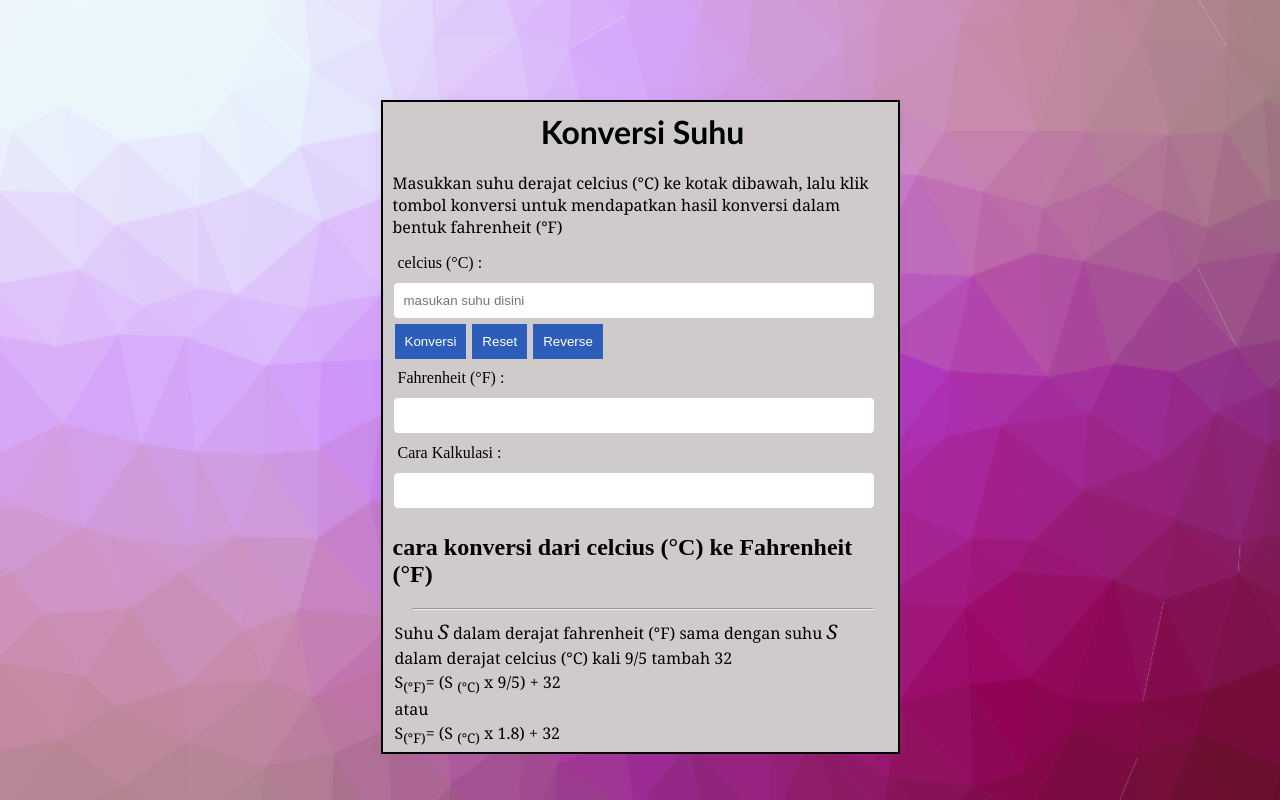
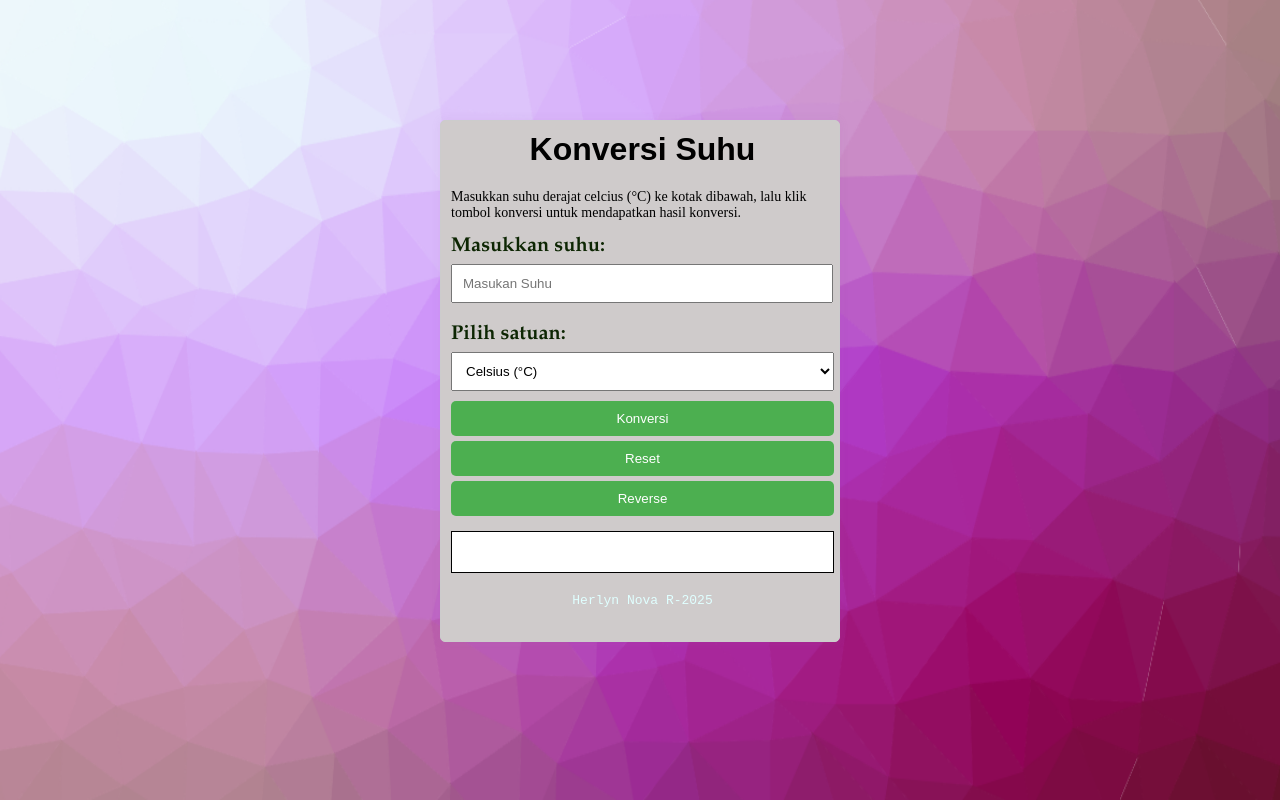
Before and after one commit to revou-fundamental-course/03-feb-25-herlynova, a plain HTML site: page index.html in a window 1280 px wide. Drawn offline with Linux system fonts and the light colour scheme.

Commit message:
konfigurasi akhir

```diff
--- a/css/style.css
+++ b/css/style.css
@@ -1,69 +1,99 @@
 /* ini file css */
-body{
-    background-color: salmon;
-    background: url(../pict/1.png);
-    background-size: 100vw 100vh;
-}
-
 .container{
     max-width: 500px;
-    height: 650px;
+    height: 520px;
     background-color: rgb(207, 203, 203);
-    margin: auto;
     margin-top: 100px;
-    border: 2px solid black;
     padding-left: 10px;
     padding-right: 5px;
     box-shadow: 0 0 10px rgba(167, 98, 167, 0.1);
-}
-main{
-    width: 500px;
-}
-
-main p{
-    font-family:Cambria, Cochin, Georgia, Times, 'Times New Roman', serif;
-}
-h1{
-    font-family: 'Gill Sans', 'Gill Sans MT', Calibri, 'Trebuchet MS', sans-serif;
-    text-align: center;
-    margin-top: 10px;
-}
-label {
-    display: block;
-    margin: 5px;
-}
-
-.fahrenheit label{
-    margin-top: 10px;
-}
-
-input, select{
-    width: 460px;
-    padding: 10px;
-    margin: 5px 0;
     border: 1px solid #ccc;
     border-radius: 5px;
     }
 
+    .suhu{
+        width: 358px;
+    }
+    .suhu p{
+        font-size: 14px;
+        font-family: serif;
+    }
+
+    body {
+        font-family: Arial, sans-serif;
+        margin: 20px;
+        padding: 20px;
+        max-width: 400px;
+        background-color: #f9f9f9;
+        background-color: salmon;
+        background: url(../pict/1.png);
+        background-size: 100vw 100vh;
+        margin: auto;
+    }
+    h1 {
+        margin-top: 10px;
+        text-align: center;
+    }
+    label {
+        display: block;
+        margin: 10px 0 5px;
+        font-family:garamond;
+        color: black;
+        font-size: 20px;
+        font-weight:bold;
+        color: #0d2603;
+    }
+    input[type="number"] {
+        width: 100%;
+        padding: 10px;
+        margin-bottom: 10px;
+    }
+    select {
+        width: 100%;
+        padding: 10px;
+        margin-bottom: 10px;
+    }
     button {
-    background-color: #2b5db9;
         padding: 10px;
+        width: 100%;
+        background-color: #4CAF50;
         color: white;
         border: none;
+        border-radius: 5px;
         cursor: pointer;
-    margin-left: 2px;
+        margin-bottom: 5px;
     }
     button:hover {
-    background-color: #218838;
+        background-color: #45a049;
     }
-article p{
-    margin: 2px;
-    margin-top: 1px;
+    .result {
+        padding: 10px;
+        margin-top: 10px;
+        font-size: 1.2em;
+        text-align: center;
+        max-width: 385px;
+        height: 20px;
+        background-color: white;
+        border: 1px solid black;
+    }
+    .kaki{
+     margin-top: 20px;
+     height: 10x;
+     padding: 10x;
+    }
+    .kaki p{
+        font-family: monospace;
+        color: lightcyan;
+        text-align: center;
     }
 
-hr{
-    width: 92%;
+    .perhitungan{
+       padding: 10px;
+        margin-top: 10px;
+        font-size: 1.2em;
+        text-align: center;
+        max-width: 385px;
+        height: 20px;
+        background-color: white;
+        border: 1px solid black;
     }
-span{
-    font-size: 20px;
-}
--- a/index.html
+++ b/index.html
@@ -3,9 +3,8 @@
 <head>
     <meta charset="UTF-8">
     <meta name="viewport" content="width=device-width, initial-scale=1.0">
-    <title>website konversi suhu</title>
+    <title>Konversi Suhu</title>
     <link rel="stylesheet" href="css/style.css">
-    <script src="js/script.js"></script>
 </head>
 <body>
     <div class="container">
@@ -14,64 +13,38 @@
 </header>
 
 <main>
-        <!-- pengenalan -->
-         <section>
-         <p>Masukkan suhu derajat celcius (&deg;C) ke kotak dibawah, lalu klik tombol konversi untuk mendapatkan hasil konversi
-            dalam bentuk fahrenheit (&deg;F)</p>
+    <section class="suhu">
+    <p>Masukkan suhu derajat celcius (&deg;C) ke kotak dibawah, lalu klik tombol konversi untuk mendapatkan hasil konversi. </p>
+    <label for="temperature">Masukkan suhu:</label>
+    <input type="number" id="temperature" placeholder="Masukan Suhu">
     </section>
 
-        <!-- form inputan suhu celcius-->
+
     <section>
-            <form id="formsuhu">
-            <div>
-                <label for="celcius">celcius (&deg;C) :</label>
-                <input type="number" id="celcius" placeholder="masukan suhu disini">
-            </div>
-
-            <div>
-                <button type="submit" >Konversi</button>
-                <button type="button" id="reset">Reset</button>
-                <button type="button" id="reverse">Reverse</button>
-            </div>
-            </form>
+    <label for="unit">Pilih satuan:</label>
+    <select id="unit">
+        <option value="celsius">Celsius (&deg;C)</option>
+        <option value="fahrenheit">Fahrenheit (&deg;F)</option>
+        <option value="kelvin">Kelvin (K)</option>
+    </select>
     </section>
 
-         <!-- form hasil ke fahrenheit -->
     <section>
-            <div class="fahrenheit">
-                <label for="fahrenheit">Fahrenheit (&deg;F) :</label>
-                <input type="text" id="fahrenheit" readonly>
-            </div>
+    <button onclick="convertTemperature()">Konversi</button>
+    <button onclick="resetFields()">Reset</button>
+    <button onclick="reverseConversion()">Reverse</button>
     </section>
 
-          <!-- cara kalkulasi -->
     <section>
-                <div>
-                <label for="kalkulasi">Cara Kalkulasi :</label>
-                <input type="text" id="kalkulasi" readonly>
-            </div>
+    <div class="result" id="result"></div>
     </section>
-
-           <!-- cara konversi -->
-            <section>
-                <header>
-                    <h2>cara konversi dari celcius (&deg;C) ke Fahrenheit (&deg;F)</h2>
-                </header>
-                <hr>
-            <article>
-                <p>Suhu <i><span>S</span></i> dalam derajat fahrenheit (&deg;F) sama dengan suhu <i><span>S</span></i> </p>
-                  <p>  dalam derajat celcius (&deg;C) kali 9/5 tambah 32</p>
-                <p> S<sub>(&deg;F)</sub>= (S <sub>(&deg;C)</sub> x 9/5) + 32</p>
-                <p>atau</p>
-                <p>S<sub>(&deg;F)</sub>= (S <sub>(&deg;C)</sub> x 1.8) + 32</p>
-            </article>
-
-            </section>
-
 </main>
 
-    <footer></footer>
+<footer class="kaki">
+    <p>Herlyn Nova R-2025</p>
+</footer>
 
+<script type="text/javascript" src="js/index.js"></script>
 </div>
 </body>
 </html>
--- a/js/script.js
+++ b/js/script.js
@@ -1,30 +1,47 @@
-// ini fie javascript
-document.getElementById('formsuhu').addEventListener('submit', function(event) {
-    event.preventDefault();
 
-    const temperatureInput = document.getElementById('celcius').value;
-    const unit = document.getElementById('unit').value;
+function convertTemperature() {
+    var temperature = parseFloat(document.getElementById("temperature").value);
+    var unit = document.getElementById("unit").value;
+    var resultText = "";
 
-    // Validate input
-    if (temperatureInput === '') {
-        alert('Please enter a temperature value.');
-        return;
+    if (unit === "celsius") {
+        var fahrenheit = (temperature * 9/5) + 32;
+        var kelvin = temperature + 273.15;
+        resultText = temperature + "°C = " + fahrenheit.toFixed(2) + "°F = " + kelvin.toFixed(2) + "K";
+    } else if (unit === "fahrenheit") {
+        var celsius = (temperature - 32) * 5/9;
+        var kelvin = celsius + 273.15;
+        resultText = temperature + "°F = " + celsius.toFixed(2) + "°C = " + kelvin.toFixed(2) + "K";
+    } else if (unit === "kelvin") {
+        var celsius = temperature - 273.15;
+        var fahrenheit = (celsius * 9/5) + 32;
+        resultText = temperature + "K = " + celsius.toFixed(2) + "°C = " + fahrenheit.toFixed(2) + "°F";
     }
 
-    const temperature = parseFloat(temperatureInput);
-    let result;
-    let explanation;
+    document.getElementById("result").innerText = resultText;
+}
 
-    if (unit === 'C') {
-        // Convert Celsius to Fahrenheit
-        result = (temperature * 9/5) + 32;
-        explanation = `${temperature}°C is equal to ${result.toFixed(2)}°F.`;
-    } else {
-        // Convert Fahrenheit to Celsius
-        result = (temperature - 32) * 5/9;
-        explanation = `${temperature}°F is equal to ${result.toFixed(2)}°C.`;
+function resetFields() {
+    document.getElementById("temperature").value = "";
+    document.getElementById("unit").value = "celsius";
+    document.getElementById("result").innerText = "";
+}
+
+function reverseConversion() {
+    var temperature = parseFloat(document.getElementById("temperature").value);
+    var unit = document.getElementById("unit").value;
+    var resultText = "";
+
+    if (unit === "celsius") {
+        var fahrenheit = (temperature * 9/5) + 32;
+        resultText = temperature + "°C = " + fahrenheit.toFixed(2) + "° F";
+    } else if (unit === "fahrenheit") {
+        var celsius = (temperature - 32) * 5/9;
+        resultText = temperature + "°F = " + celsius.toFixed(2) + "°C";
+    } else if (unit === "kelvin") {
+        var celsius = temperature - 273.15;
+        resultText = temperature + "K = " + celsius.toFixed(2) + "°C";
     }
 
-    // Display the result
-    document.getElementById('result').innerText = explanation;
-});
+    document.getElementById("result").innerText = resultText;
+}
```
Lines whose indentation alone changed are shown as unchanged.
